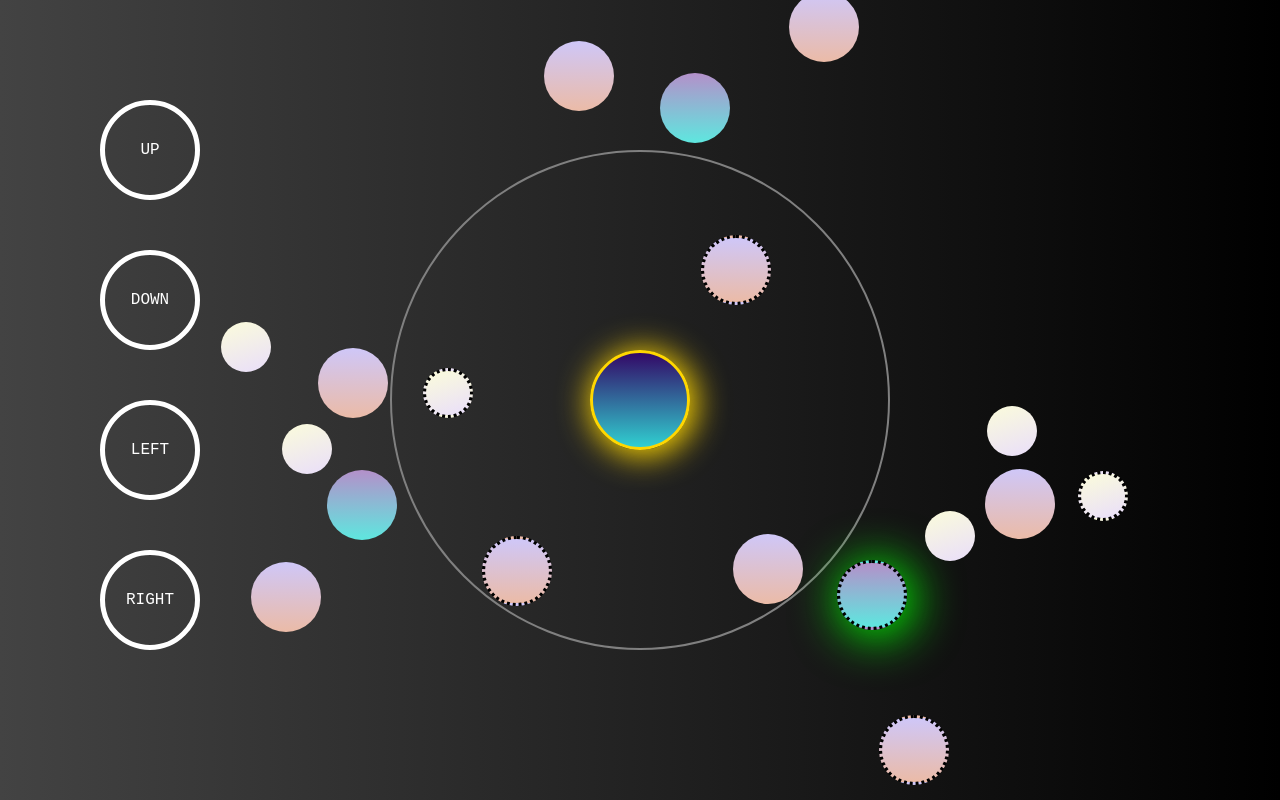
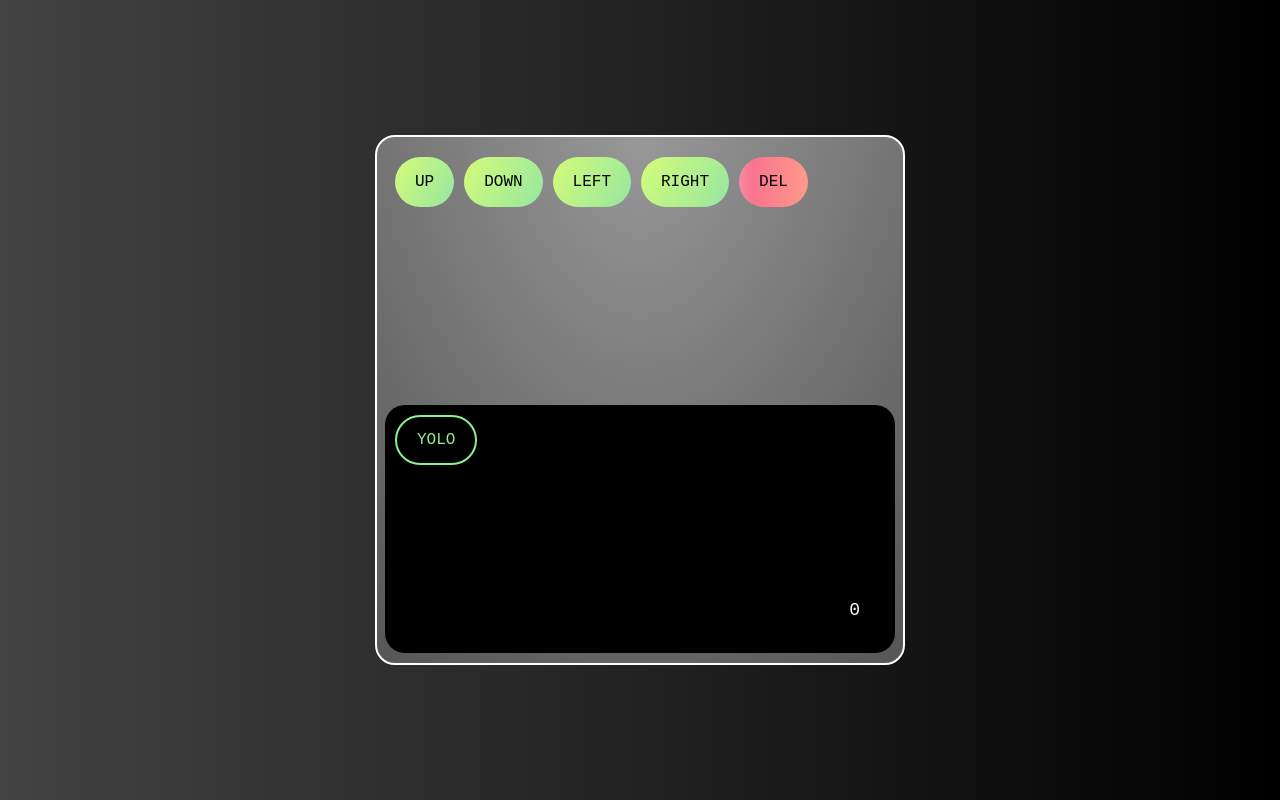
Before and after one commit to lisa-von-mond/bloomcraft, a Next.js app: page / in a window 1280 px wide. Built offline with nearby package versions, Linux system fonts and the light colour scheme; a web font is replaced by a local one.

Commit message:
make cockpit function

```diff
--- a/components/cockpit.jsx
+++ b/components/cockpit.jsx
@@ -7,32 +7,36 @@ export function Cockpit(){
 const commands = ["UP","DOWN","DOWN","RIGHT","LEFT","RIGHT","UP"]
 
 const [commandLine, setCommandLine] = useState(["YOLO"])
+const [count, setCount]= useState(0)
 
-function addRight(){
-const newCommandLine = commandLine
-newCommandLine.push("RIGHT")
-console.log(newCommandLine)
-setCommandLine(newCommandLine)
+function addRight(){commandLine.push("RIGHT")
+console.log(commandLine)
+setCommandLine(commandLine)
+setCount(commandLine.length)
 }
 
 function addLeft(){commandLine.push("LEFT")
 console.log(commandLine)
 setCommandLine(commandLine)
+setCount(commandLine.length)
 }
 
 function addUp(){commandLine.push("UP")
 console.log(commandLine)
 setCommandLine(commandLine)
+setCount(commandLine.length)
 }
 
 function addDown(){commandLine.push("DOWN")
 console.log(commandLine)
 setCommandLine(commandLine)
+setCount(commandLine.length)
 }
 
 function del(){commandLine.pop()
 console.log(commandLine)
 setCommandLine(commandLine)
+setCount(commandLine.length)
 }
 
 return(
@@ -47,7 +51,7 @@ return(
 </Keyboard>
 <CommandLine>
 {commandLine.map((element)=>(<Command key={nanoid()}>{element}</Command>))}
-<Counter>12</Counter>
+<Counter>{count}</Counter>
 </CommandLine>
 </CockpitFrame>
 </>
--- a/pages/index.jsx
+++ b/pages/index.jsx
@@ -16,7 +16,7 @@ export default function App () {
       <main>
         <MyMain>
         <Center>
-        <Field />
+        <Cockpit/>
         </Center>
       </MyMain>
       </main>
```
